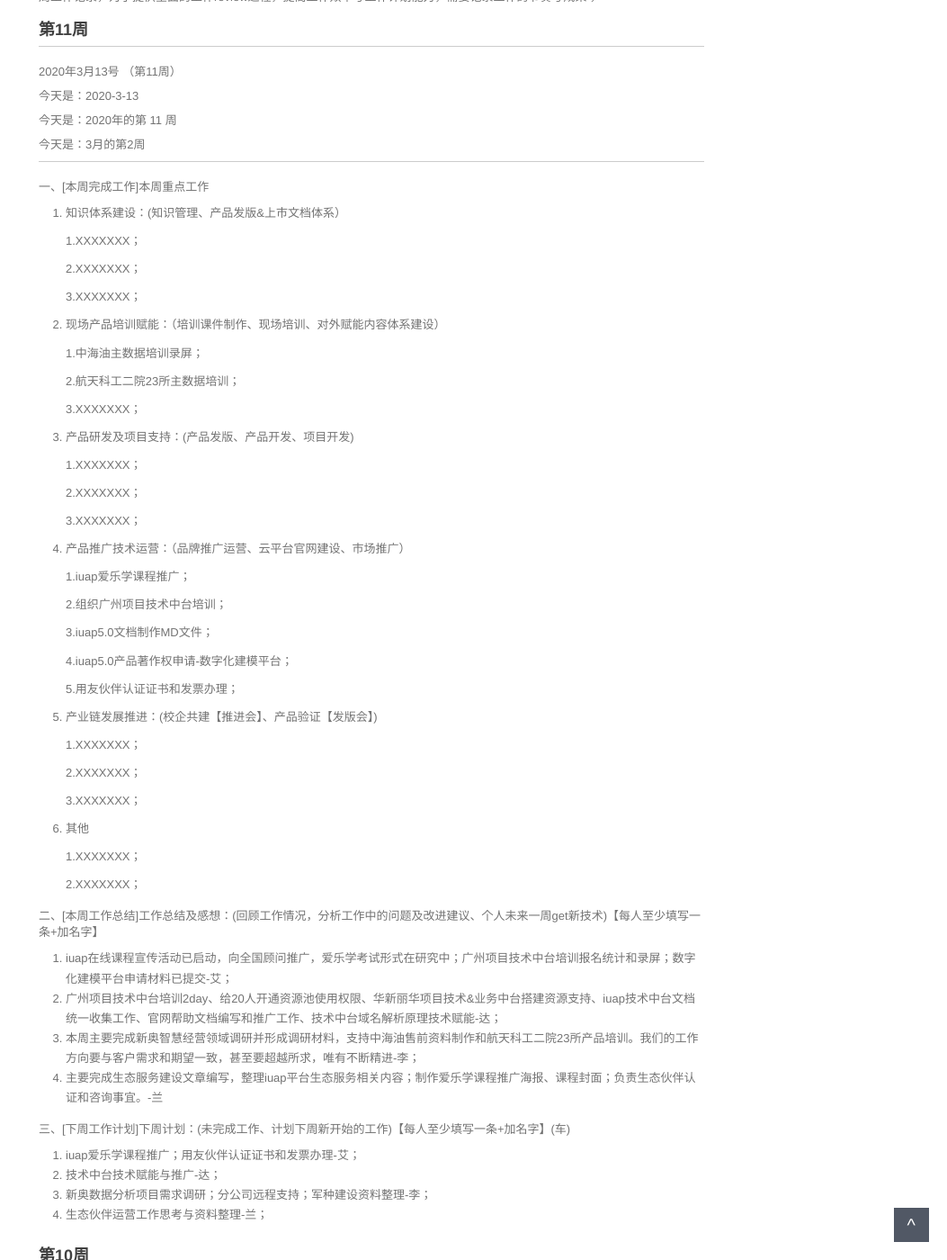
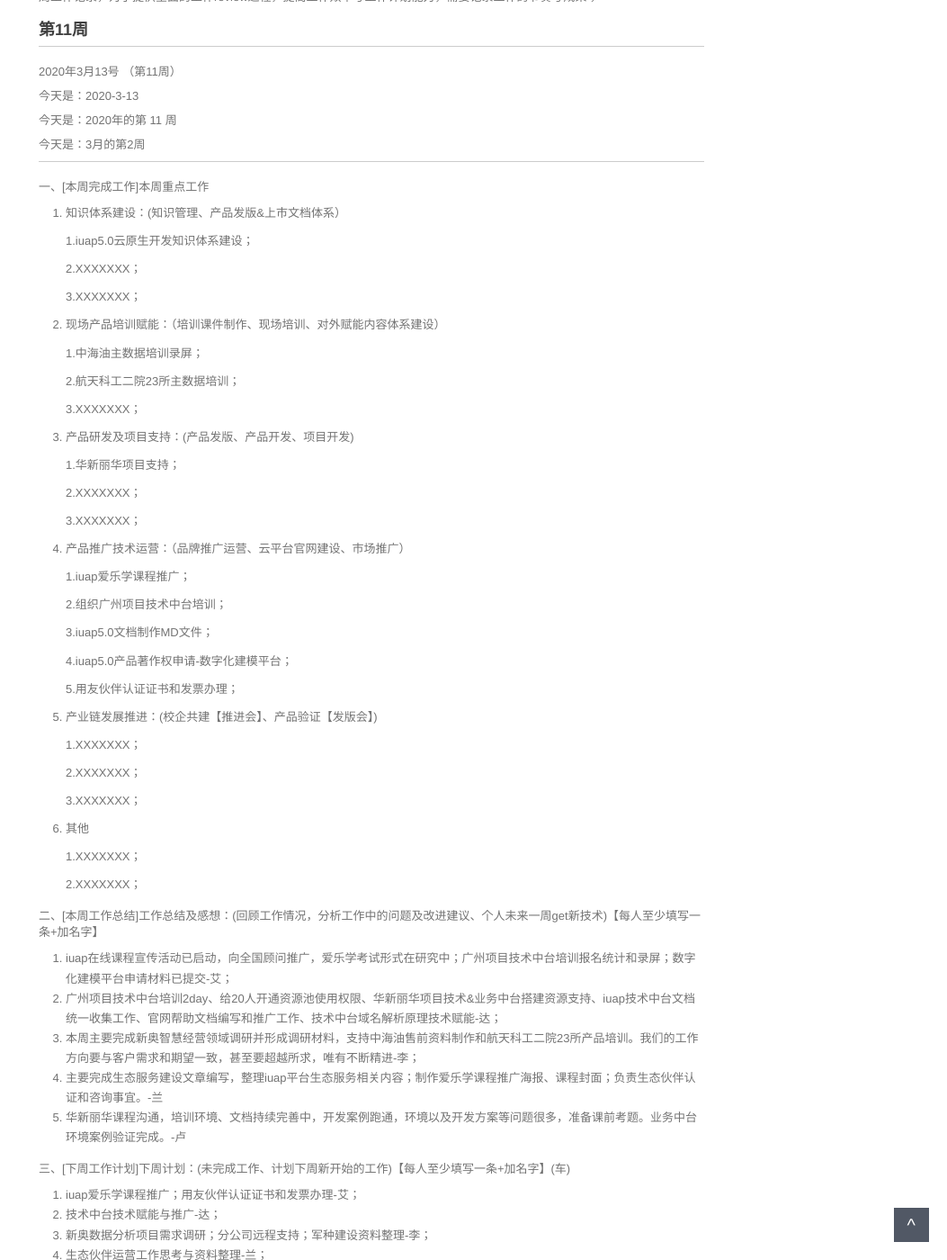
Before and after one commit to walllFlower/blog, a Jekyll site: the page built from 2020-02-28-day_report.md, in a window 1280 px wide and 1400 px high, scrolled down 310 px. Shown: the whole window at 90% size, without its empty margins (227-1280 px from the left). Built offline with Jekyll 4.4.1, drawn with Linux system fonts in a browser that asks for light colours; comment, search, counter and statistics services are not loaded.

Commit message:
Update 2020-02-28-day_report.md

```diff
--- a/2020-02-28-day_report.md
+++ b/2020-02-28-day_report.md
@@ -26,7 +26,7 @@ categories: 技术运营工作周报
 
 1. 知识体系建设：(知识管理、产品发版&上市文档体系）
 
-    1.XXXXXXX；
+    1.iuap5.0云原生开发知识体系建设；
 
     2.XXXXXXX；
 
@@ -42,7 +42,7 @@ categories: 技术运营工作周报
 
 3. 产品研发及项目支持：(产品发版、产品开发、项目开发)
 
-    1.XXXXXXX；
+    1.华新丽华项目支持；
 
     2.XXXXXXX；
 
@@ -81,6 +81,7 @@ categories: 技术运营工作周报
 2. 广州项目技术中台培训2day、给20人开通资源池使用权限、华新丽华项目技术&业务中台搭建资源支持、iuap技术中台文档统一收集工作、官网帮助文档编写和推广工作、技术中台域名解析原理技术赋能-达；
 3. 本周主要完成新奥智慧经营领域调研并形成调研材料，支持中海油售前资料制作和航天科工二院23所产品培训。我们的工作方向要与客户需求和期望一致，甚至要超越所求，唯有不断精进-李；
 4. 主要完成生态服务建设文章编写，整理iuap平台生态服务相关内容；制作爱乐学课程推广海报、课程封面；负责生态伙伴认证和咨询事宜。-兰
+5. 华新丽华课程沟通，培训环境、文档持续完善中，开发案例跑通，环境以及开发方案等问题很多，准备课前考题。业务中台环境案例验证完成。-卢
 
 三、[下周工作计划]下周计划：(未完成工作、计划下周新开始的工作)【每人至少填写一条+加名字】(车)
 
@@ -88,6 +89,7 @@ categories: 技术运营工作周报
 2. 技术中台技术赋能与推广-达；
 3. 新奥数据分析项目需求调研；分公司远程支持；军种建设资料整理-李；
 4. 生态伙伴运营工作思考与资料整理-兰；
+5. 华新丽华培训-卢
 
 
 
```
